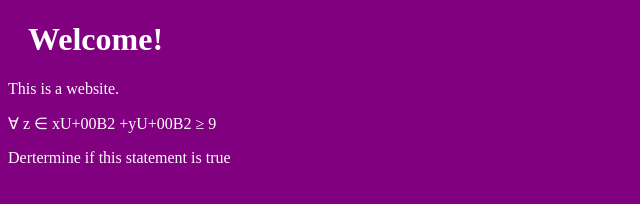
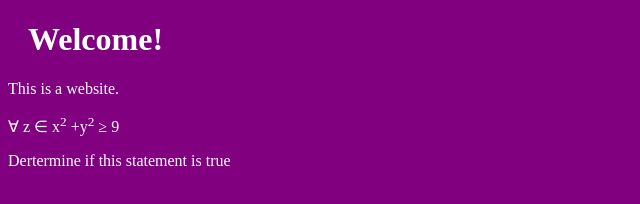
Before and after one commit to Keeganmccormack72/keeganmccormack72.github.io, a plain HTML site: page index.html in a window 1280 px wide. Shown: the whole page, without its empty margins (0-640 px from the left). Drawn offline with Linux system fonts and the light colour scheme.

Commit message:
Update index.html

```diff
--- a/index.html
+++ b/index.html
@@ -7,7 +7,7 @@
 
 <h1>Welcome!</h1>
 <p>This is a website.</p>
-  <p> &forall; z &isin; xU+00B2 +yU+00B2 &ge; 9 </p>
+  <p> &forall; z &isin; x<sup>2</sup> +y<sup>2</sup> &ge; 9 </p>
   <p> Dertermine if this statement is true</p>
 
 </body>
```
